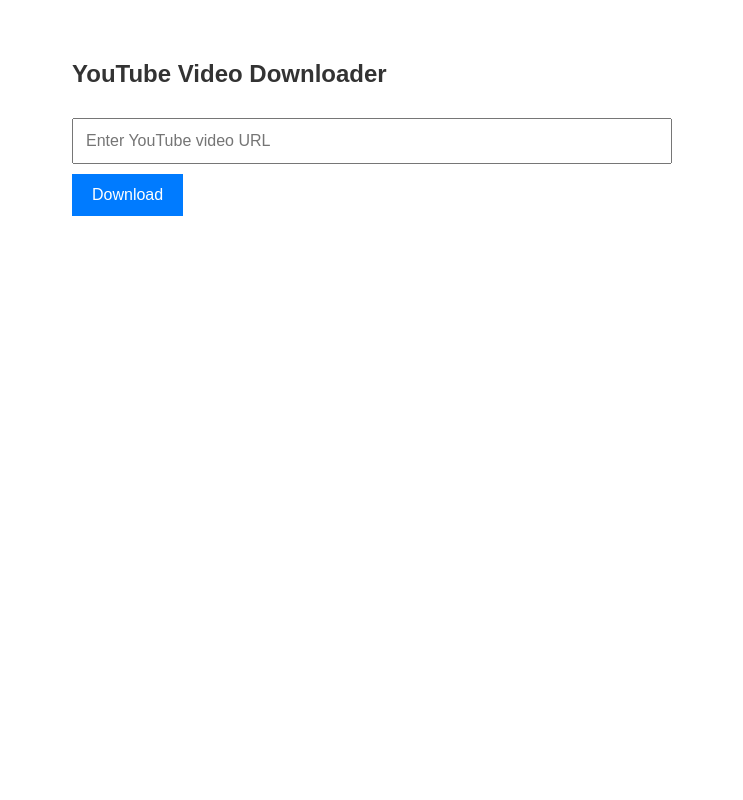
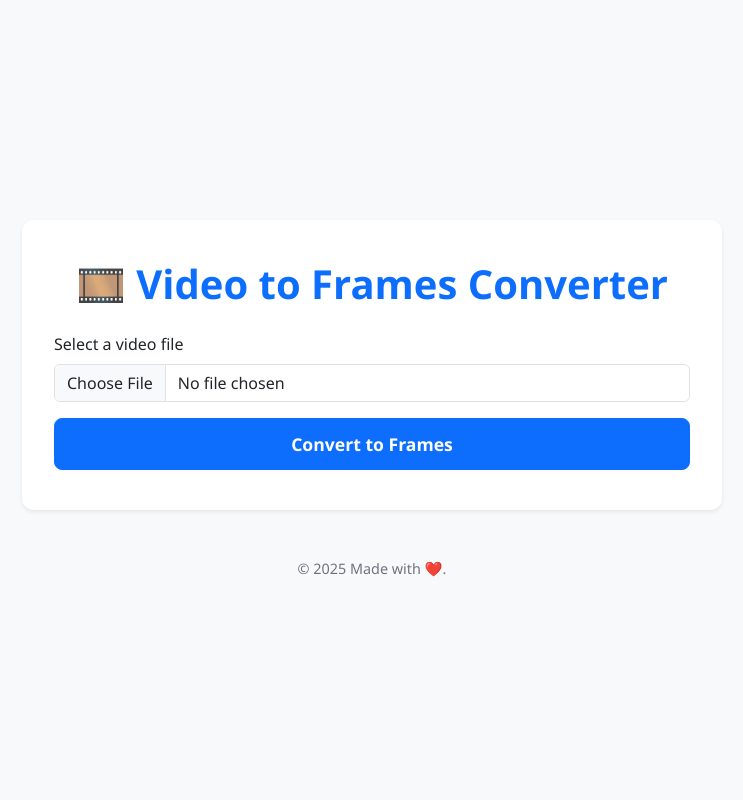
Before and after one commit to bsubba3002/YouTube_download-, a Flask app: page / in a window 1280 px wide. Shown: the whole page, without its empty margins (268-1011 px from the left). Run offline with Flask 3, Linux system fonts and the light colour scheme.

Commit message:
Update index.html

```diff
--- a/templates/index.html
+++ b/templates/index.html
@@ -1,39 +1,116 @@
 <!DOCTYPE html>
-<html>
+<html lang="en">
 <head>
-    <title>YouTube Video Downloader</title>
+    <meta charset="UTF-8" />
+    <meta name="viewport" content="width=device-width, initial-scale=1" />
+    <title>🎞️ Video to Frames Converter</title>
+    <link href="https://cdn.jsdelivr.net/npm/bootstrap@5.3.0/dist/css/bootstrap.min.css" rel="stylesheet" />
     <style>
         body {
-            font-family: Arial, sans-serif;
-            max-width: 600px;
-            margin: auto;
-            padding-top: 40px;
+            background: #f8f9fa;
+            min-height: 100vh;
+            display: flex;
+            flex-direction: column;
+            justify-content: center;
+            align-items: center;
+            font-family: 'Segoe UI', Tahoma, Geneva, Verdana, sans-serif;
+            padding: 2rem;
         }
-        h2 {
-            color: #333;
+        .container {
+            max-width: 700px;
+            background: white;
+            padding: 2.5rem 2rem;
+            border-radius: 12px;
+            box-shadow: 0 8px 24px rgb(0 0 0 / 0.1);
         }
-        input[type="text"] {
+        h1 {
+            font-weight: 700;
+            color: #0d6efd;
+            margin-bottom: 1.5rem;
+            text-align: center;
+        }
+        .btn-primary {
             width: 100%;
-            padding: 12px;
-            margin: 10px 0;
-            box-sizing: border-box;
-            font-size: 16px;
+            font-size: 1.1rem;
+            font-weight: 600;
+            padding: 0.75rem;
+            border-radius: 8px;
+            transition: background-color 0.3s ease;
         }
-        input[type="submit"] {
-            background-color: #007BFF;
-            color: white;
-            padding: 12px 20px;
-            border: none;
-            cursor: pointer;
-            font-size: 16px;
+        .btn-primary:hover {
+            background-color: #0b5ed7;
+        }
+        .message {
+            margin-top: 1.5rem;
+            font-size: 1.1rem;
+            font-weight: 600;
+            text-align: center;
+        }
+        .message.success {
+            color: #198754;
+        }
+        .message.error {
+            color: #dc3545;
+        }
+        ul.frames-list {
+            list-style-type: none;
+            padding-left: 0;
+            max-height: 300px;
+            overflow-y: auto;
+            margin-top: 1rem;
+            border: 1px solid #ddd;
+            border-radius: 8px;
+            background: #fefefe;
+        }
+        ul.frames-list li {
+            padding: 0.5rem 1rem;
+            border-bottom: 1px solid #eee;
+        }
+        ul.frames-list li:last-child {
+            border-bottom: none;
+        }
+        ul.frames-list li a {
+            color: #0d6efd;
+            text-decoration: none;
+            word-break: break-word;
+        }
+        ul.frames-list li a:hover {
+            text-decoration: underline;
+        }
+        footer {
+            margin-top: 3rem;
+            color: #6c757d;
+            font-size: 0.9rem;
+            text-align: center;
         }
     </style>
 </head>
 <body>
-    <h2>YouTube Video Downloader</h2>
-    <form action="/download" method="post">
-        <input type="text" name="url" placeholder="Enter YouTube video URL" required />
-        <input type="submit" value="Download">
-    </form>
+    <div class="container shadow-sm">
+        <h1>🎞️ Video to Frames Converter</h1>
+        <form method="POST" enctype="multipart/form-data" novalidate>
+            <div class="mb-3">
+                <label for="video" class="form-label">Select a video file</label>
+                <input class="form-control" type="file" id="video" name="video" accept="video/*" required>
+            </div>
+            <button type="submit" class="btn btn-primary">Convert to Frames</button>
+        </form>
+
+        {% if message %}
+            <p class="message success">{{ message }}</p>
+            <h5>Extracted Frames:</h5>
+            <ul class="frames-list">
+                {% for frame in frames %}
+                    <li><a href="{{ url_for('frame_file', filename=frame) }}" target="_blank">{{ frame }}</a></li>
+                {% endfor %}
+            </ul>
+        {% endif %}
+        {% if error %}
+            <p class="message error">{{ error }}</p>
+        {% endif %}
+    </div>
+    <footer>
+        &copy; 2025  Made with ❤️.
+    </footer>
 </body>
 </html>
```
